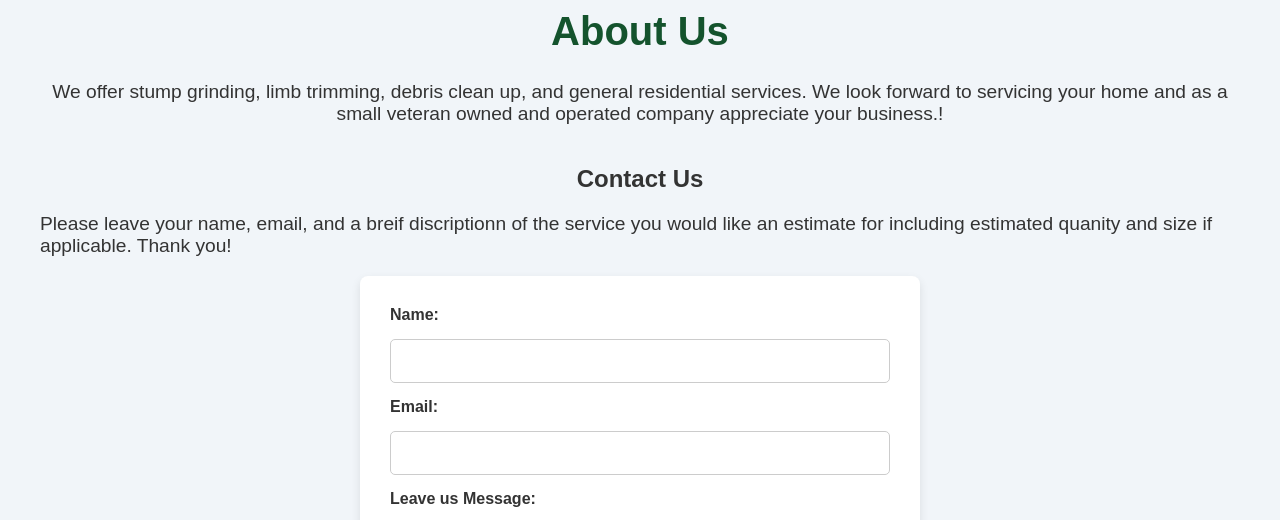
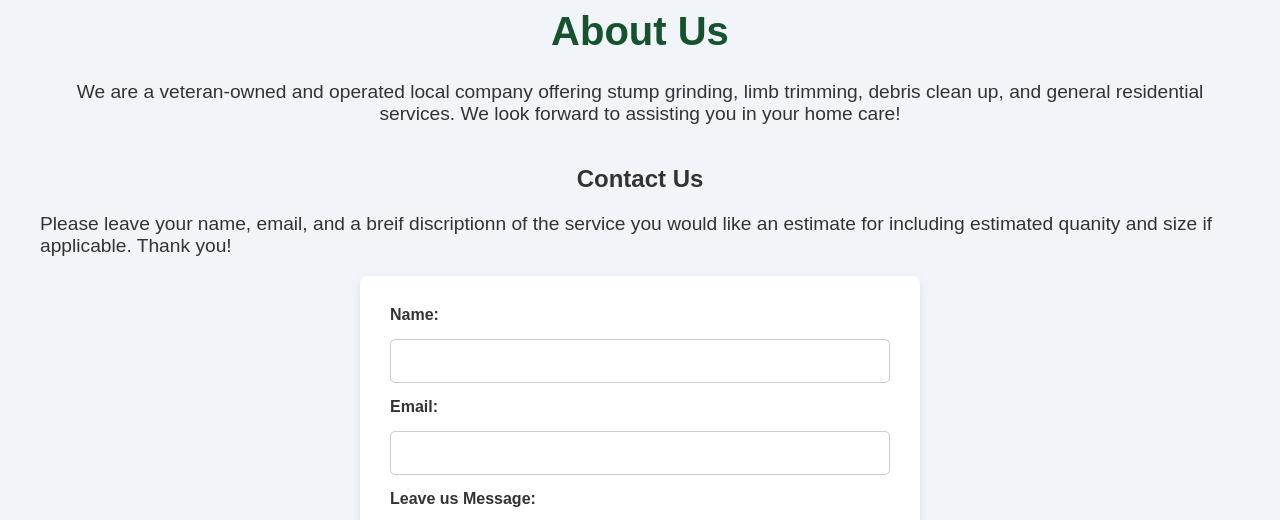
Before and after one commit to claeverett/claeverett.github.io, a plain HTML site: page index.html in a window 1280 px wide. Shown: the part 212-732 px from the top of the page. Drawn offline with Linux system fonts and the light colour scheme.

Commit message:
Update index.html
updated the main text again to get more of a polished professional sound.
got ride of the period I accidently put in with the last change.

```diff
--- a/index.html
+++ b/index.html
@@ -10,7 +10,7 @@
   <header>
      <img src="logo.png" alt="Stubborn Stump Grinding Co. Logo" style="max-width: 200px; height: auto;">
     <h1>About Us</h1>
-    <p> We offer stump grinding, limb trimming, debris clean up, and general residential services. We look forward to servicing your home and as a small veteran owned and operated company appreciate your business.!</p>
+    <p> We are a veteran-owned and operated local company offering stump grinding, limb trimming, debris clean up, and general residential services. We look forward to assisting you in your home care!</p>
   </header>
 
   <main>
```
